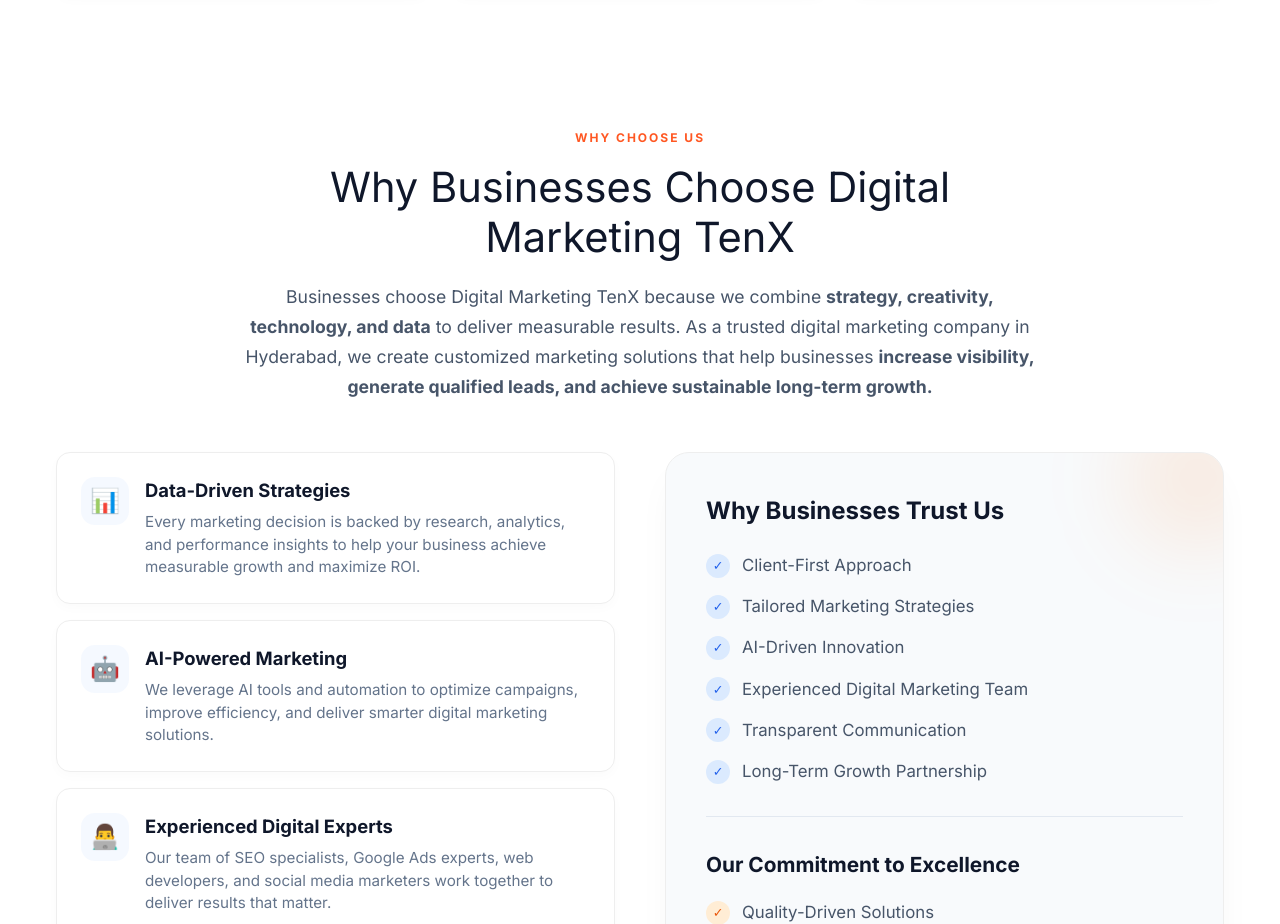
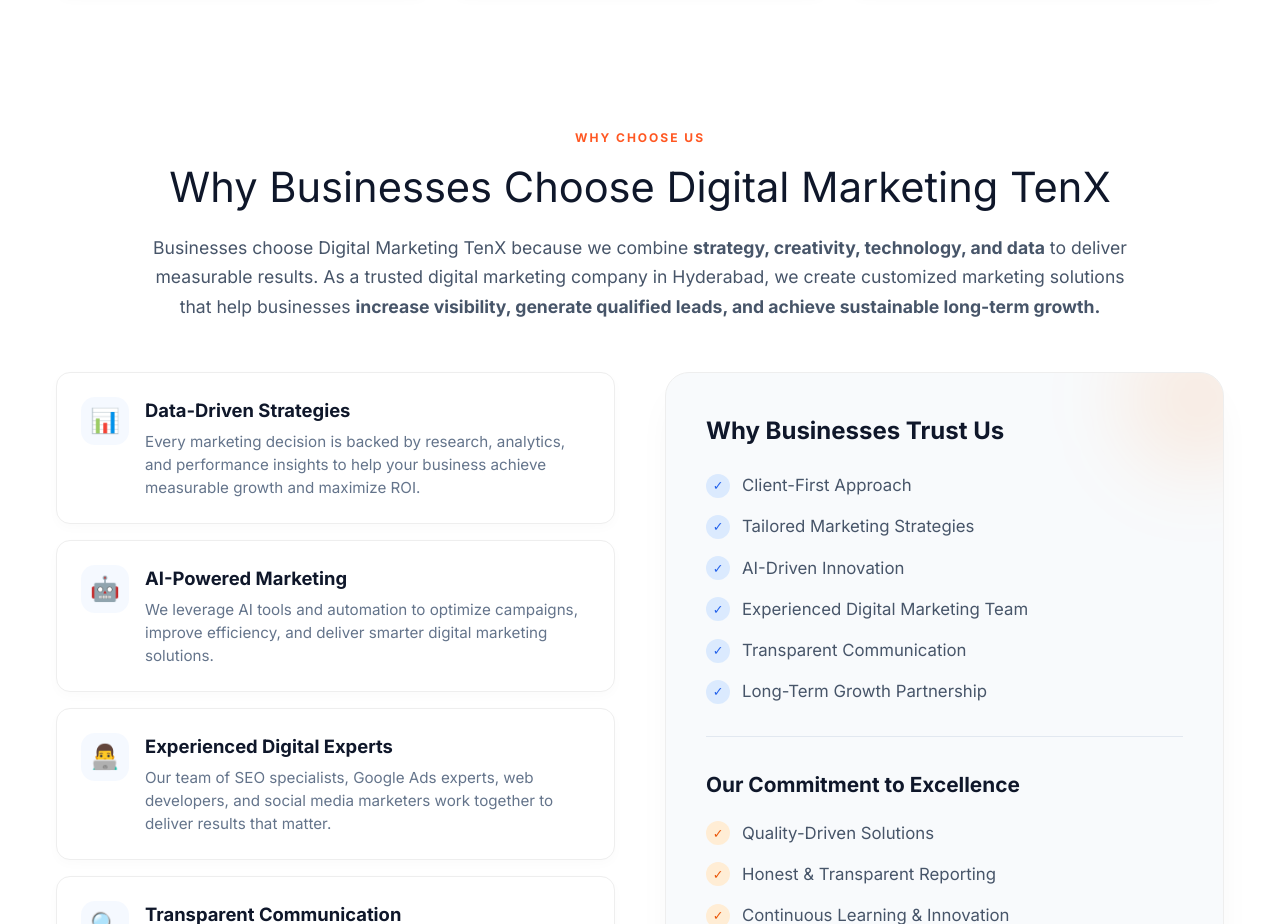
Before and after one commit to Srinivasaraot20/tenx, a Next.js app: page /about-us in a window 1280 px wide. Shown: the part 3100-4024 px from the top of the page. Built offline with nearby package versions, Linux system fonts and the light colour scheme; no server answers.

Commit message:
Update Our Story text and Why Choose Us width

```diff
--- a/src/app/about-us/page.js
+++ b/src/app/about-us/page.js
@@ -282,7 +282,7 @@
         <section className="about-why-choose" style={{padding: "var(--space-fluid-section-py) var(--space-fluid-section-px)", background: "#fff", color: "#0f172a"}}>
           <div className="why-choose-container" style={{maxWidth: "1200px", margin: "0 auto"}}>
 
-            <div className="sec-title-centered" style={{textAlign: "center", maxWidth: "800px", margin: "0 auto 50px"}}>
+            <div className="sec-title-centered" style={{textAlign: "center", maxWidth: "1000px", margin: "0 auto 50px"}}>
               <span className="eyebrow" style={{ display: "inline-block", marginBottom: "16px" }}>WHY CHOOSE US</span>
               <h2 style={{ marginBottom: "20px" }}>Why Businesses Choose Digital Marketing TenX</h2>
               <p style={{color: "#475569", fontSize: "1.1rem", lineHeight: "1.7", margin: "0 auto"}}>
```
